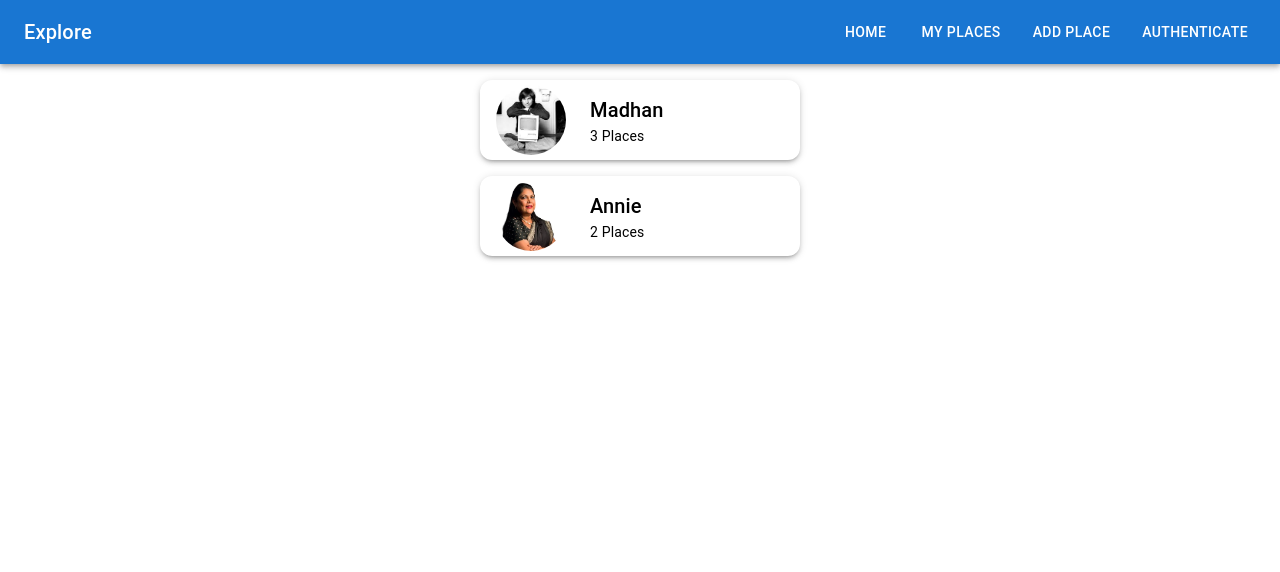
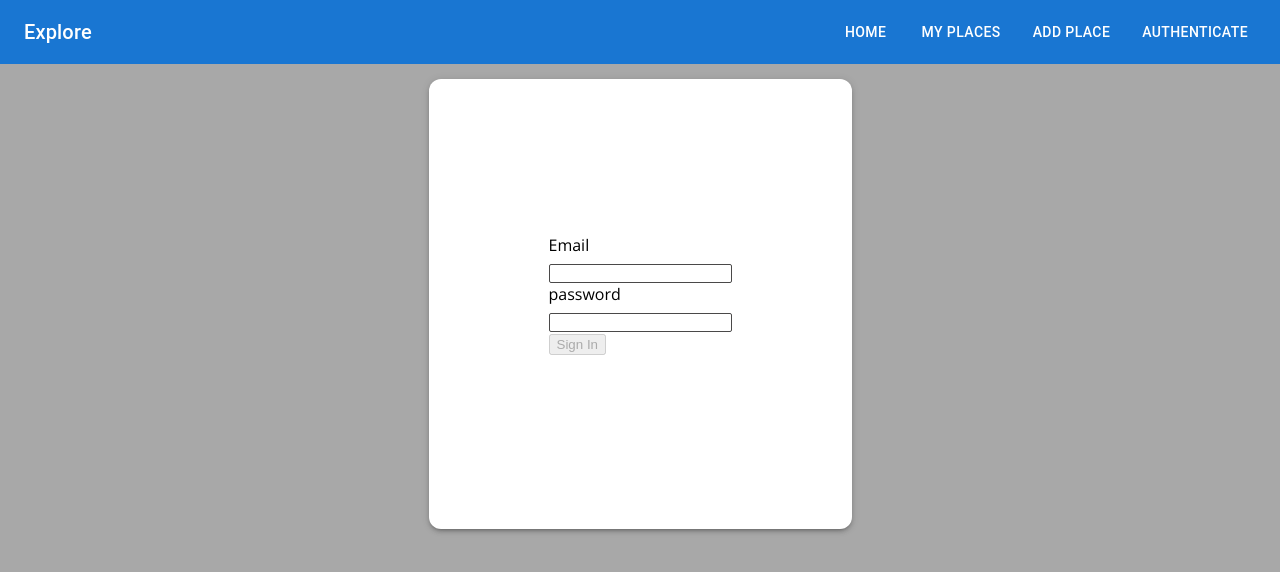
Before and after one commit to JohnMadhan07/ExplorePlacesApp, a React (Create React App) app: page /auth in a window 1280 px wide. Before the commit this address led to /. Shown: the top 572 px of the page. Built offline with nearby package versions, Linux system fonts and the light colour scheme.

Commit message:
Add Authenticate page with Form

```diff
--- a/src/App.js
+++ b/src/App.js
@@ -6,6 +6,7 @@ import NewPlace from './places/pages/NewPlace';
 import MainNavigation from './shared/components/Navigation/MainNavigation';
 import UserPlaces from './places/pages/UserPlaces';
 import UpdatePlace from './places/pages/UpdatePlace';
+import Authenticate from './users/pages/Authenticate';
 
 function App() {
   return (
@@ -16,6 +17,7 @@ function App() {
     <Route path='/:userid/places' exact><UserPlaces></UserPlaces></Route>
     <Route path='/places/new' exact><NewPlace></NewPlace></Route>
     <Route path= '/places/:placeId' exact><UpdatePlace/></Route>
+    <Route path="/auth" exact><Authenticate></Authenticate></Route>
     <Redirect to='/'></Redirect>
     </Switch>
   </Router>
--- a/src/places/components/PlaceItem.js
+++ b/src/places/components/PlaceItem.js
@@ -44,7 +44,7 @@ const PlaceItem = (props) => {
         <ModalUnstyled open={openParent} onClose={closeParentHandler}>
           <Typography variant="body3">Delete Confirm?</Typography>
          <Button>Yes</Button>
-         <Button>No</Button>
+         <Button onClick={closeParentHandler}>No</Button>
         </ModalUnstyled>
       </Box>
     </PlaceCard>
--- /dev/null
+++ b/src/users/pages/Authenticate.js
@@ -0,0 +1,46 @@
+import React from "react";
+import Input from "../../shared/components/FormElements/Input";
+import PlaceCard from "../../shared/components/UIElements/PlaceCard";
+import { useForm } from "../../shared/components/hooks/Form-hook";
+import { VALIDATOR_EMAIL, VALIDATOR_MINLENGTH} from "../../shared/components/FormElements/validators";
+
+const Authenticate = () => {
+  const [formState, inputHandler] = useForm(
+    {
+      email: {
+        value: "",
+        isValid: false,
+      },
+      password: {
+        value: "",
+        isValid: false,
+      },
+    },
+    false
+  );
+  const formSubmitHandler = (e) => e.preventDefault();
+  return (
+    <PlaceCard>
+      <form onSubmit={formSubmitHandler}>
+        <Input
+          id="email"
+          element="input"
+          onInput={inputHandler}
+          validators={[VALIDATOR_EMAIL()]}
+          label="Email"
+        ></Input>
+        <Input
+          id="password"
+          element="input"
+          onInput={inputHandler}
+          validators={[VALIDATOR_MINLENGTH(5)]}
+          label="password"
+        ></Input>
+        <button type="submit" disabled={!formState.isValid}>
+        Sign In
+      </button>
+      </form>
+    </PlaceCard>
+  );
+};
+export default Authenticate;
```
